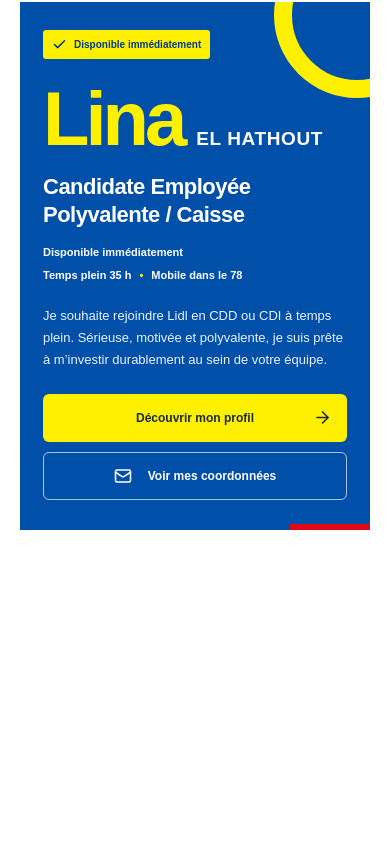
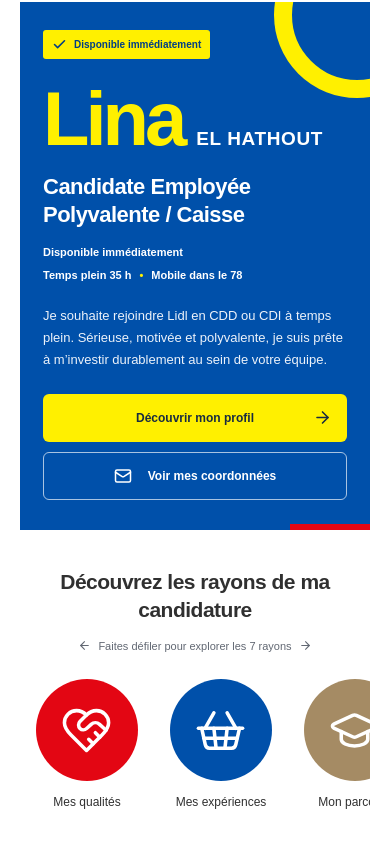
Before and after one commit to ELHATHOUTLina/Lina-chez-Lidl, a React app in the folder client/: page / in a window 390 px wide. Shown: the part 573-1420 px from the top of the page. Before the commit the page ends 1135 px from the top, so only its background shows below. Built offline with nearby package versions, Linux system fonts and the light colour scheme.

Commit message:
maj site

```diff
--- /dev/null
+++ b/client/src/data/categories.js
@@ -0,0 +1,21 @@
+import {
+  CalendarCheck2,
+  ClipboardCheck,
+  GraduationCap,
+  HeartHandshake,
+  Mail,
+  ShoppingBasket,
+  Store,
+} from 'lucide-react';
+
+// Les qualités, la formation et les motivations seront présentées dans À propos.
+// Chaque cible peut être précisée ici lors de l’ajout de ses futures sous-rubriques.
+export const categories = [
+  { key: 'qualites', label: 'Mes qualités', targetId: 'a-propos', Icon: HeartHandshake, color: '#e30613' },
+  { key: 'experiences', label: 'Mes expériences', targetId: 'experiences', Icon: ShoppingBasket, color: '#0050aa' },
+  { key: 'parcours', label: 'Mon parcours', targetId: 'a-propos', Icon: GraduationCap, color: '#a58b64' },
+  { key: 'disponibilites', label: 'Mes disponibilités', targetId: 'disponibilite', Icon: CalendarCheck2, color: '#d65e1d' },
+  { key: 'competences', label: 'Mes compétences terrain', targetId: 'competences', Icon: ClipboardCheck, color: '#20563d' },
+  { key: 'pourquoi-lidl', label: 'Pourquoi Lidl ?', targetId: 'a-propos', Icon: Store, color: '#747b83' },
+  { key: 'coordonnees', label: 'Mes coordonnées', targetId: 'contact', Icon: Mail, color: '#354c96' },
+];
--- a/client/src/sections/Categories.jsx
+++ b/client/src/sections/Categories.jsx
@@ -1,2 +1,58 @@
-import SectionPlaceholder from '../components/SectionPlaceholder';
-export default function Categories() { return <SectionPlaceholder id="categories" label="Mon profil en un coup d’œil" />; }
+import { useState } from 'react';
+import { ArrowLeft, ArrowRight, X } from 'lucide-react';
+import SectionLink from '../components/SectionLink';
+import useSectionNavigation from '../hooks/useSectionNavigation';
+import { categories } from '../data/categories';
+import '../styles/categories.css';
+
+export default function Categories() {
+  const { navigate, notice, clearNotice } = useSectionNavigation();
+  const [selectedLabel, setSelectedLabel] = useState('');
+
+  return (
+    <section
+      id="categories"
+      className="candidate-categories page-width"
+      aria-labelledby="categories-title"
+      tabIndex={-1}
+      data-section-ready="true"
+    >
+      <h2 id="categories-title" className="candidate-categories__title">
+        Découvrez les rayons de ma candidature
+      </h2>
+      <p className="candidate-categories__hint" id="categories-hint">
+        <ArrowLeft size={13} aria-hidden="true" />
+        Faites défiler pour explorer les 7 rayons
+        <ArrowRight size={13} aria-hidden="true" />
+      </p>
+
+      <nav aria-label="Rayons de ma candidature">
+        <ul className="candidate-categories__track" aria-describedby="categories-hint">
+          {categories.map(({ key, label, targetId, Icon, color }) => (
+            <li key={key} className="candidate-categories__item">
+              <SectionLink
+                id={targetId}
+                className="candidate-categories__link"
+                onNavigate={(id) => { setSelectedLabel(label); navigate(id); }}
+              >
+                <span className="candidate-categories__circle" style={{ '--category-color': color }}>
+                  <Icon size={56} strokeWidth={1.6} aria-hidden="true" />
+                </span>
+                <span className="candidate-categories__label">{label}</span>
+              </SectionLink>
+            </li>
+          ))}
+        </ul>
+      </nav>
+
+      {notice && (
+        <div className="candidate-categories__notice" role="status">
+          <p><strong>{selectedLabel}</strong> — {notice.message}</p>
+          <button type="button" aria-label="Fermer le message des catégories" onClick={clearNotice}>
+            <X size={18} aria-hidden="true" />
+          </button>
+        </div>
+      )}
+    </section>
+  );
+}
--- /dev/null
+++ b/client/src/styles/categories.css
@@ -0,0 +1,186 @@
+.candidate-categories {
+  margin-block: 0 56px;
+  padding-block: 6px 12px;
+}
+
+.candidate-categories__title {
+  margin-bottom: 26px;
+  color: var(--ink);
+  font-size: clamp(20px, 2vw, 26px);
+  font-weight: 700;
+  line-height: 1.35;
+  letter-spacing: -.5px;
+  text-align: center;
+}
+
+.candidate-categories__hint {
+  display: none;
+}
+
+.candidate-categories__track {
+  display: grid;
+  grid-template-columns: repeat(7, minmax(0, 1fr));
+  gap: 16px;
+  margin: 0;
+  padding: 10px 6px 16px;
+  list-style: none;
+}
+
+.candidate-categories__item {
+  min-width: 0;
+}
+
+.candidate-categories__link {
+  display: flex;
+  flex-direction: column;
+  align-items: center;
+  gap: 15px;
+  height: 100%;
+  padding: 6px 4px 8px;
+  border-radius: 8px;
+  text-align: center;
+}
+
+.candidate-categories__circle {
+  display: grid;
+  place-items: center;
+  flex-shrink: 0;
+  width: clamp(94px, 8.3vw, 116px);
+  aspect-ratio: 1;
+  border-radius: 50%;
+  background: var(--category-color);
+  color: var(--white);
+  transition: transform 180ms ease, box-shadow 180ms ease;
+}
+
+.candidate-categories__circle svg {
+  width: 52%;
+  height: 52%;
+}
+
+.candidate-categories__label {
+  max-width: 150px;
+  color: var(--ink);
+  font-size: 14px;
+  font-weight: 500;
+  line-height: 1.45;
+  transition: color 180ms ease;
+}
+
+.candidate-categories__link:focus-visible {
+  outline: 3px solid var(--blue);
+  outline-offset: 0;
+}
+
+.candidate-categories__link:focus-visible .candidate-categories__circle {
+  transform: scale(1.05);
+}
+
+.candidate-categories__link:focus-visible .candidate-categories__label {
+  color: var(--blue);
+}
+
+.candidate-categories__notice {
+  display: flex;
+  align-items: center;
+  gap: 14px;
+  margin: 12px 6px 0;
+  padding: 12px 14px 12px 17px;
+  border-left: 3px solid var(--blue);
+  border-radius: 3px;
+  background: #f2f7fd;
+  color: var(--ink);
+  font-size: 12px;
+  line-height: 1.6;
+}
+
+.candidate-categories__notice strong {
+  color: var(--blue);
+}
+
+.candidate-categories__notice button {
+  display: flex;
+  align-items: center;
+  justify-content: center;
+  flex-shrink: 0;
+  width: 40px;
+  height: 40px;
+  margin-left: auto;
+  border: 0;
+  border-radius: 4px;
+  color: var(--blue);
+  background: transparent;
+}
+
+.candidate-categories__notice button:hover {
+  background: #e1ecfa;
+}
+
+@media (hover: hover) {
+  .candidate-categories__link:hover .candidate-categories__circle {
+    transform: scale(1.06);
+    box-shadow: 0 6px 16px #142c4c1a;
+  }
+
+  .candidate-categories__link:hover .candidate-categories__label {
+    color: var(--blue);
+  }
+}
+
+@media (max-width: 1199px) {
+  .candidate-categories__track { gap: 10px; }
+  .candidate-categories__label { font-size: 12px; }
+}
+
+@media (max-width: 959px) {
+  .candidate-categories__title { margin-bottom: 13px; }
+
+  .candidate-categories__hint {
+    display: flex;
+    align-items: center;
+    justify-content: center;
+    gap: 7px;
+    margin-bottom: 9px;
+    color: var(--muted);
+    font-size: 11px;
+    line-height: 1.5;
+  }
+
+  .candidate-categories__track {
+    display: flex;
+    gap: 14px;
+    overflow-x: auto;
+    overscroll-behavior-inline: contain;
+    scroll-snap-type: x proximity;
+    scroll-padding-inline: 6px;
+    scroll-behavior: smooth;
+    scrollbar-width: thin;
+    scrollbar-color: #aab6c4 #f2f5f8;
+  }
+
+  .candidate-categories__item {
+    flex: 0 0 128px;
+    scroll-snap-align: start;
+  }
+
+  .candidate-categories__circle { width: 108px; }
+  .candidate-categories__label { font-size: 13px; }
+}
+
+@media (max-width: 599px) {
+  .candidate-categories { margin-bottom: 36px; }
+  .candidate-categories__title { max-width: 340px; margin-inline: auto; font-size: 21px; }
+  .candidate-categories__track { gap: 12px; }
+  .candidate-categories__item { flex-basis: 122px; }
+  .candidate-categories__link { gap: 13px; }
+  .candidate-categories__circle { width: 102px; }
+  .candidate-categories__label { font-size: 12px; }
+}
+
+@media (prefers-reduced-motion: reduce) {
+  .candidate-categories__track { scroll-behavior: auto; }
+  .candidate-categories__circle,
+  .candidate-categories__label { transition: none; }
+  .candidate-categories__link:hover .candidate-categories__circle,
+  .candidate-categories__link:focus-visible .candidate-categories__circle { transform: none; }
+}
```
